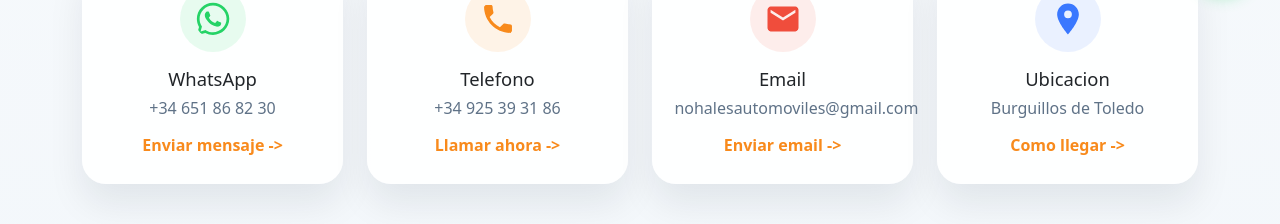
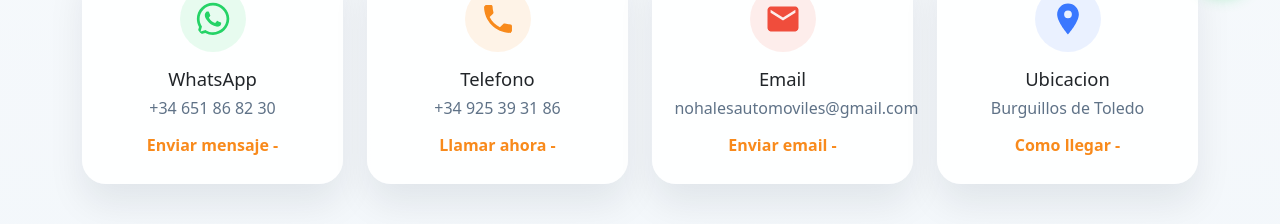
Before and after one commit to JorP2/concesionario-web, a React (Create React App) app in the folder frontend/: page /contacto in a window 1280 px wide. Shown: the part 780-1004 px from the top of the page. Built offline with nearby package versions, Linux system fonts and the light colour scheme; no server answers.

Commit message:
Actualización de FrontEnd sin tocar Back 2

```diff
--- a/frontend/src/pages/Contacto.jsx
+++ b/frontend/src/pages/Contacto.jsx
@@ -70,7 +70,7 @@ function Contacto() {
                   <FaWhatsapp size={32} className="contacto-icon whatsapp" />
                   <h6>WhatsApp</h6>
                   <p>+34 651 86 82 30</p>
-                  <span>Enviar mensaje -></span>
+                  <span>Enviar mensaje -</span>
                 </div>
               </a>
             </div>
@@ -81,7 +81,7 @@ function Contacto() {
                   <MdPhone size={32} className="contacto-icon phone" />
                   <h6>Telefono</h6>
                   <p>+34 925 39 31 86</p>
-                  <span>Llamar ahora -></span>
+                  <span>Llamar ahora -</span>
                 </div>
               </a>
             </div>
@@ -95,7 +95,7 @@ function Contacto() {
                   <MdEmail size={32} className="contacto-icon email" />
                   <h6>Email</h6>
                   <p>nohalesautomoviles@gmail.com</p>
-                  <span>Enviar email -></span>
+                  <span>Enviar email -</span>
                 </div>
               </a>
             </div>
@@ -111,7 +111,7 @@ function Contacto() {
                   <MdLocationOn size={32} className="contacto-icon location" />
                   <h6>Ubicacion</h6>
                   <p>Burguillos de Toledo</p>
-                  <span>Como llegar -></span>
+                  <span>Como llegar -</span>
                 </div>
               </a>
             </div>
@@ -179,7 +179,10 @@ function Contacto() {
                   </div>
                 )}
 
-                <button type="submit" className="btn btn-primary contacto-submit">
+                <button
+                  type="submit"
+                  className="btn btn-primary contacto-submit"
+                >
                   Enviar mensaje
                 </button>
               </form>
```
